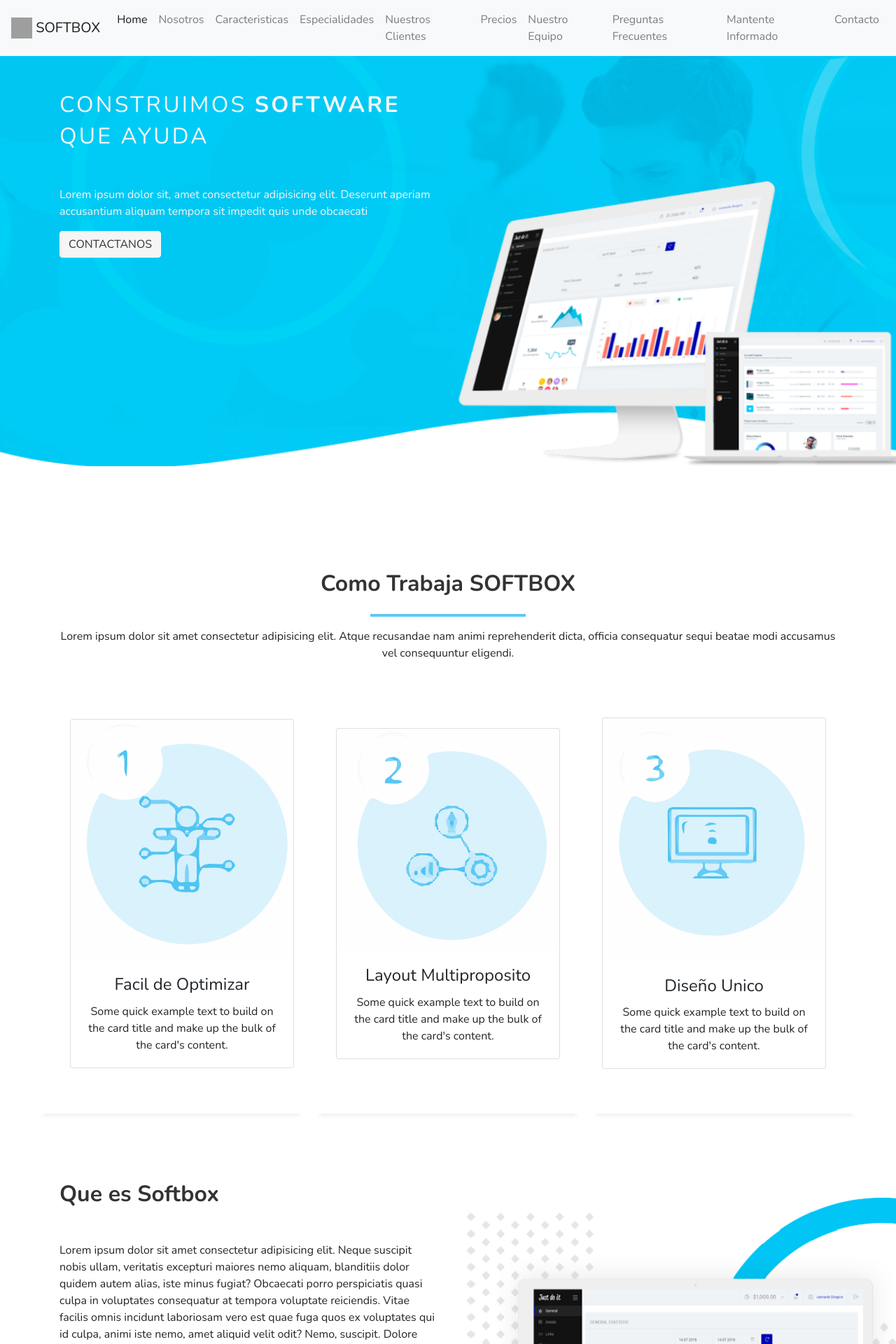
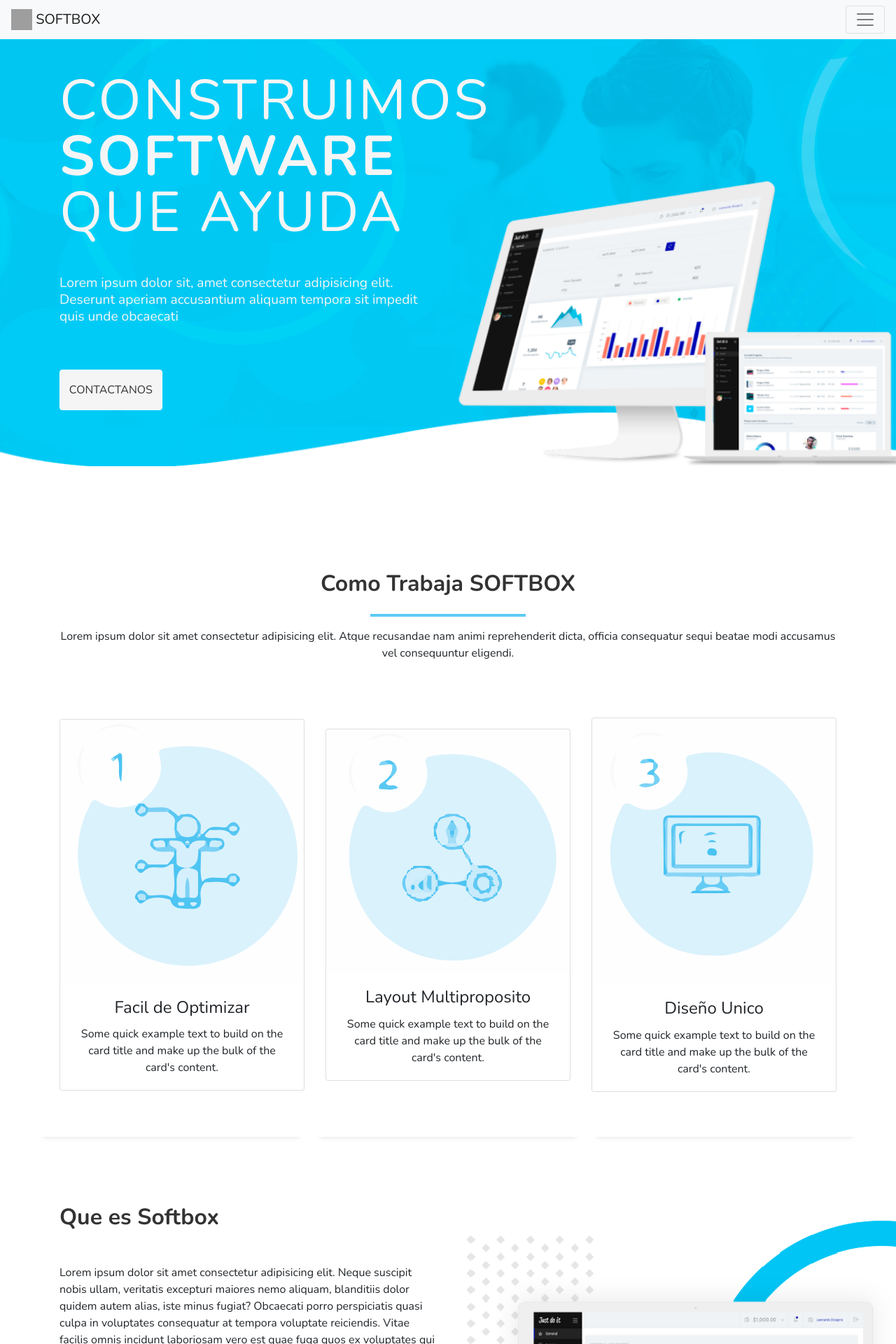
Before and after one commit to Quisutd3us/LandingPage-miapplicacion.com, a PHP site: page / in a window 1280 px wide. Shown: the top 1920 px of the page at 70% size. Run offline with PHP 8.4, Linux system fonts and the light colour scheme; some libraries are stand-ins or nearby versions; grey boxes are pictures that could not be loaded.

Commit message:
estilos: md lg xl completo

```diff
--- a/css/main.css
+++ b/css/main.css
@@ -375,6 +375,42 @@ ul li {
     margin: 0;
     padding: 0;
     display: flex;
-    justify-content: space-around; } }
+    justify-content: space-around;
+    align-items: flex-start; } }
+@media (min-width: 768px) {
+  #mainContent #menuPrincipal ul li {
+    text-align: center; }
+  #mainContent #headerPrincipal h1 {
+    font-size: 3rem; }
+  #mainContent #headerPrincipal p {
+    font-size: 1.2rem; }
+  #mainContent #headerPrincipal button {
+    padding: 1rem 0.8rem;
+    margin-top: 3rem; }
+
+  #seccionNosotros .row button {
+    padding: 1rem 0.8rem;
+    margin-top: 3rem; }
+
+  #seccionClientes #seccionClientesSecundario button {
+    padding: 1rem 0.8rem;
+    margin-top: 3rem; } }
+@media (min-width: 992px) {
+  footer .row div {
+    display: flex;
+    justify-content: space-between; }
+  footer .row #redesSociales {
+    display: flex;
+    justify-content: center; } }
+@media (min-width: 1200px) {
+  #mainContent #headerPrincipal h1 {
+    font-size: 5rem;
+    letter-spacing: 0.2rem;
+    line-height: 5rem; }
+  #mainContent #headerPrincipal p {
+    font-size: 1.2rem; }
+  #mainContent #headerPrincipal button {
+    padding: 1rem 0.8rem;
+    margin-top: 3rem; } }
 
 /*# sourceMappingURL=main.css.map */
--- a/index.html
+++ b/index.html
@@ -33,7 +33,7 @@
   <!-- Main Content -->
   <div class="mainContent" id="mainContent">
     <!-- Nav -->
-    <nav id="menuPrincipal" class="navbar navbar-expand-lg navbar-light bg-light">
+    <nav id="menuPrincipal" class="navbar  navbar-light bg-light">
       <a class="navbar-brand" href="#">
         <img src="/Varios/logo.svg" width="30" height="30" class="d-inline-block align-top" alt=""> SOFTBOX
       </a>
@@ -113,8 +113,8 @@
       </div>
     </article>
     <article class="row text-center">
-      <div class="col-12 col-md-4 my-3">
-        <div class="card" style="width: 20rem;">
+      <div class="col-12 col-md-6 col-xl-4 my-3">
+        <div class="card" style="">
           <img src="/img/SVG/imgTrabaja1.svg" alt="" class="img-fluid">
           <div class="card-body">
             <h4 class="card-title">Facil de Optimizar</h4>
@@ -122,8 +122,8 @@
           </div>
         </div>
       </div>
-      <div class="col-12 col-md-4 my-3">
-        <div class="card" style="width: 20rem;">
+      <div class="col-12 col-md-6 col-xl-4 my-3">
+        <div class="card">
           <img src="/img/SVG/imgTrabaja2.svg" alt="" class="img-fluid">
           <div class="card-body">
             <h4 class="card-title">Layout Multiproposito</h4>
@@ -131,8 +131,8 @@
           </div>
         </div>
       </div>
-      <div class="col-12 col-md-4 my-3">
-        <div class="card" style="width: 20rem;">
+      <div class="col-12 col-md-6 col-xl-4 my-3">
+        <div class="card">
           <img src="/img/SVG/imgTrabaja3.svg" alt="" class="img-fluid">
           <div class="card-body">
             <h4 class="card-title">Diseño Unico</h4>
@@ -167,7 +167,6 @@
         </div>
 
         <div class="col col-lg-6">
-          <img src="" alt="">
         </div>
       </article>
     </section>
@@ -221,10 +220,9 @@
           consequatur sequi beatae modi accusamus vel consequuntur eligendi.</p>
       </div>
     </article>
-
     <article class="row" id="EspecialidadesFila1">
       <div class="col col-md-6 col-lg-3">
-        <div class="card" style="width: 20rem;">
+        <div class="card">
           <img class="card-img-top img-fluid" src="/img/SVG/imgEspecialidades1.svg" alt="Card image cap">
           <div class="card-body">
             <h4 class="card-title">Alta Resolucion</h4>
@@ -233,7 +231,7 @@
         </div>
       </div>
       <div class="col col-md-6 col-lg-3">
-        <div class="card" style="width: 20rem;">
+        <div class="card">
           <img class="card-img-top img-fluid" src="/img/SVG/imgEspecialidades2.svg" alt="Card image cap">
           <div class="card-body">
             <h4 class="card-title">Esquema de Colores</h4>
@@ -242,7 +240,7 @@
         </div>
       </div>
       <div class="col col-md-6 col-lg-3">
-        <div class="card" style="width: 20rem;">
+        <div class="card">
           <img class="card-img-top img-fluid" src="/img/SVG/imgEspecialidades3.svg" alt="Card image cap">
           <div class="card-body">
             <h4 class="card-title">Google Fonts</h4>
@@ -251,7 +249,7 @@
         </div>
       </div>
       <div class="col col-md-6 col-lg-3">
-        <div class="card" style="width: 20rem;">
+        <div class="card">
           <img class="card-img-top img-fluid" src="/img/SVG/imgEspecialidades4.svg" alt="Card image cap">
           <div class="card-body">
             <h4 class="card-title">Codigo Mantenible</h4>
@@ -262,7 +260,7 @@
     </article>
     <article class="row" id="EspecialidadesFila2">
       <div class="col col-md-6 col-lg-3">
-        <div class="card" style="width: 20rem;">
+        <div class="card">
           <img class="card-img-top img-fluid" src="/img/SVG/imgEspecialidades5.svg" alt="Card image cap">
           <div class="card-body">
             <h4 class="card-title">Responsivo</h4>
@@ -271,7 +269,7 @@
         </div>
       </div>
       <div class="col col-md-6 col-lg-3">
-        <div class="card" style="width: 20rem;">
+        <div class="card">
           <img class="card-img-top img-fluid" src="/img/SVG/imgEspecialidades6.svg" alt="Card image cap">
           <div class="card-body">
             <h4 class="card-title">Facil de Usar</h4>
@@ -280,7 +278,7 @@
         </div>
       </div>
       <div class="col col-md-6 col-lg-3">
-        <div class="card" style="width: 20rem;">
+        <div class="card">
           <img class="card-img-top img-fluid" src="/img/SVG/imgEspecialidades1.svg" alt="Card image cap">
           <div class="card-body">
             <h4 class="card-title">Showcase Perfecto</h4>
@@ -289,7 +287,7 @@
         </div>
       </div>
       <div class="col col-md-6 col-lg-3">
-        <div class="card" style="width: 20rem;">
+        <div class="card">
           <img class="card-img-top img-fluid" src="/img/SVG/imgEspecialidades7.svg" alt="Card image cap">
           <div class="card-body">
             <h4 class="card-title">Animaciones</h4>
@@ -420,7 +418,7 @@
       </article>
       <article class="row">
         <div class="col-12 col-lg-4">
-          <div class="card" style="width: 20rem;">
+          <div class="card">
             <img src="/img/imgPrecios.png" alt="" class="img-fluid">
             <div class="precios">
               <h2>
@@ -449,7 +447,7 @@
           </div>
         </div>
         <div class="col-12 col-lg-4">
-          <div class="card" style="width: 20rem;">
+          <div class="card">
             <img src="/img/imgPrecios.png" alt="" class="img-fluid">
             <div class="precios">
               <h2>
@@ -479,7 +477,7 @@
         </div>
 
         <div class="col-12 col-lg-4">
-          <div class="card" style="width: 20rem;">
+          <div class="card">
             <img src="/img/imgPrecios.png" alt="" class="img-fluid">
             <div class="precios">
               <h2>
@@ -519,7 +517,7 @@
     </article>
     <article class="row">
       <div class="col-12 col-md-6 col-lg-3">
-        <div class="card" style="width: 20rem;">
+        <div class="card">
           <img class="card-img-top" src="/img/imgEmpleado1.png" alt="Card image cap">
           <div class="card-body">
             <h4 class="card-title">JD Adams</h4>
@@ -528,7 +526,7 @@
         </div>
       </div>
       <div class="col-12 col-md-6 col-lg-3">
-        <div class="card" style="width: 20rem;">
+        <div class="card">
           <img class="card-img-top" src="/img/imgEmpleado2.png" alt="Card image cap">
           <div class="card-body">
             <h4 class="card-title">RINKAL OVERAI</h4>
@@ -537,7 +535,7 @@
         </div>
       </div>
       <div class="col-12 col-md-6 col-lg-3">
-        <div class="card" style="width: 20rem;">
+        <div class="card">
           <img class="card-img-top" src="/img/imgEmpleado3.png" alt="Card image cap">
           <div class="card-body">
             <h4 class="card-title">JASON DEO</h4>
@@ -546,7 +544,7 @@
         </div>
       </div>
       <div class="col-12 col-md-6 col-lg-3">
-        <div class="card" style="width: 20rem;">
+        <div class="card">
           <img class="card-img-top" src="/img/imgEmpleado4.png" alt="Card image cap">
           <div class="card-body">
             <h4 class="card-title">KUSH JACKSON</h4>
@@ -643,9 +641,9 @@
   <!-- seccion NewsLetter -->
   <section class="container-fluid py-5" id="seccionNewsLetter">
     <article class="row text-center ">
-      <div class="col-12 col-md-8 offset-md-2 ">
+      <div class="col-12 col-md-8 offset-md-2 col-xl-12 offset-lg-0" >
         <h2 class="display-1">Suscribete a nuestro NewsLetter</h2>
-        <form class="form-inline  my-5">
+        <form class="form-inline my-5">
           <div class="form-group mx-sm-3 ">
             <label for="inputemail " class="sr-only ">Email</label>
             <input type="email " class="form-control form-control-lg" id="inputemail " placeholder="nombre@example.com ">
@@ -698,7 +696,7 @@
         </div>
         <h4>Direccion</h4>
         <p>Bogota - Usaquen</p>
-        <p>Autopista Norte Calle 123 n.12-23</p>
+        <p>AutoP Norte Calle 123 n.12-23</p>
         <p>230001</p>
       </div>
       <div class="col-12 col-md-6 col-lg-3 ">
--- a/sass/main.scss
+++ b/sass/main.scss
@@ -66,7 +66,7 @@ ul li {
 
 // Extra small devices (portrait phones, less than 576px)
 // No media query since this is the default in Bootstrap
-// Small devices (landscape phones, 576px and up)
+// Small devices (landscape phones, 320px and up)
 @media (min-width: 320px) {
     #mainContent {
         // @include helper(red);
@@ -416,16 +416,84 @@ ul li {
                 padding: 0; // @include helper(red);
                 display: flex;
                 justify-content: space-around;
+                align-items: flex-start;
             }
         }
     }
 }
 
 // Medium devices (tablets, 768px and up)
-@media (min-width: 768px) {}
+@media (min-width: 768px) {
+    #mainContent {
+        #menuPrincipal {
+            ul li {
+                text-align: center;
+            }
+        }
+        #headerPrincipal {
+            h1 {
+                font-size: 3rem;
+            }
+            p {
+                font-size: 1.2rem;
+            }
+            button {
+                padding: 1rem 0.8rem;
+                margin-top: 3rem;
+            }
+        }
+    }
+    #seccionNosotros {
+        .row {
+            button {
+                padding: 1rem 0.8rem;
+                margin-top: 3rem;
+            }
+        }
+    }
+    #seccionClientes {
+        #seccionClientesSecundario {
+            button {
+                padding: 1rem 0.8rem;
+                margin-top: 3rem;
+            }
+        }
+    }
+}
 
 // Large devices (desktops, 992px and up)
-@media (min-width: 992px) {}
+@media (min-width: 992px) {
+    footer {
+        .row {
+            div {
+                // @include helper(red);
+                display: flex;
+                justify-content: space-between;
+            }
+            #redesSociales {
+                display: flex;
+                justify-content: center;
+            }
+        }
+    }
+}
 
 // Extra large devices (large desktops, 1200px and up)
-@media (min-width: 1200px) {}
+@media (min-width: 1200px) {
+    #mainContent {
+        #headerPrincipal {
+            h1 {
+                font-size: 5rem;
+                letter-spacing: 0.2rem;
+                line-height: 5rem;
+            }
+            p {
+                font-size: 1.2rem;
+            }
+            button {
+                padding: 1rem 0.8rem;
+                margin-top: 3rem;
+            }
+        }
+    }
+}
```
Also changed, not shown: 1 other file.
